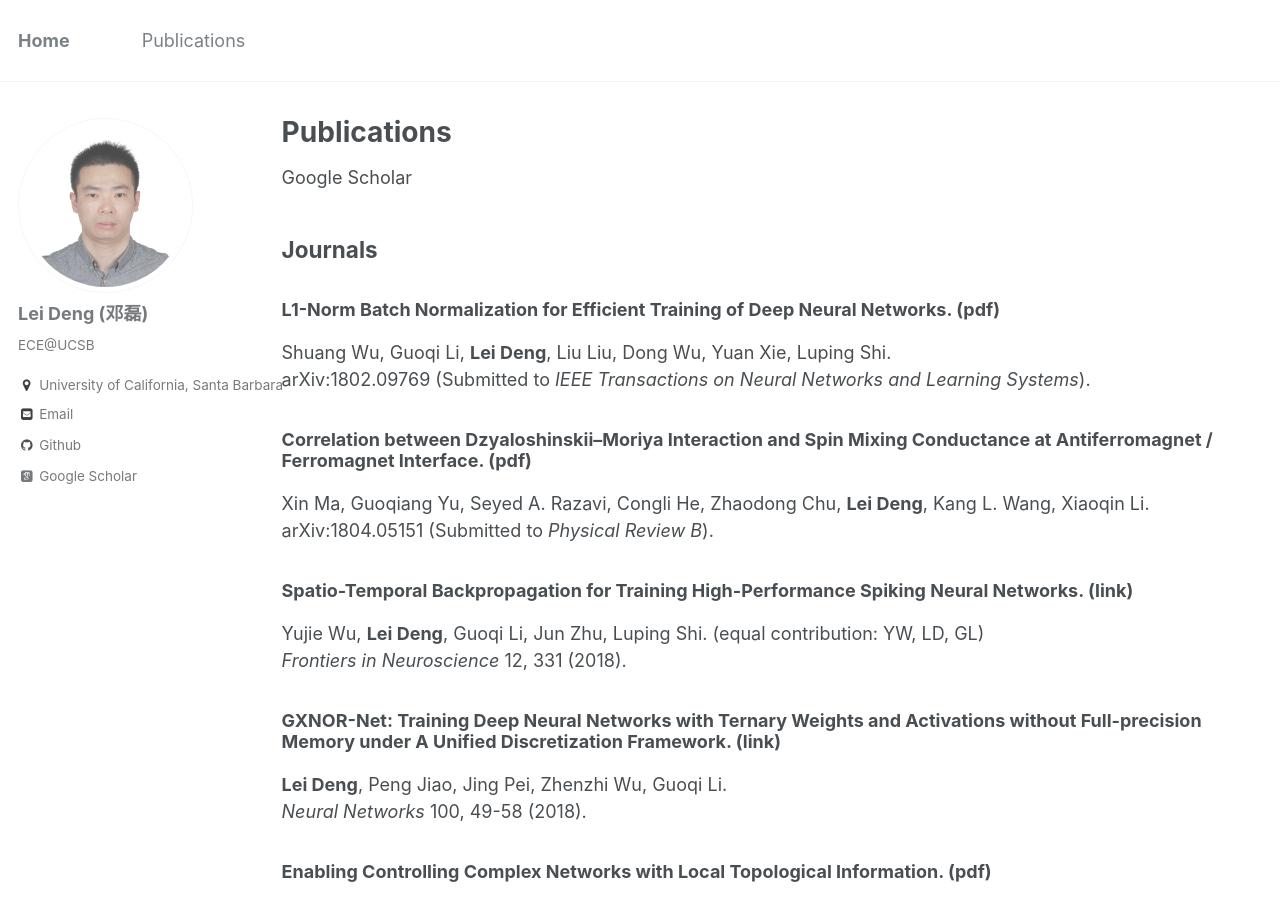
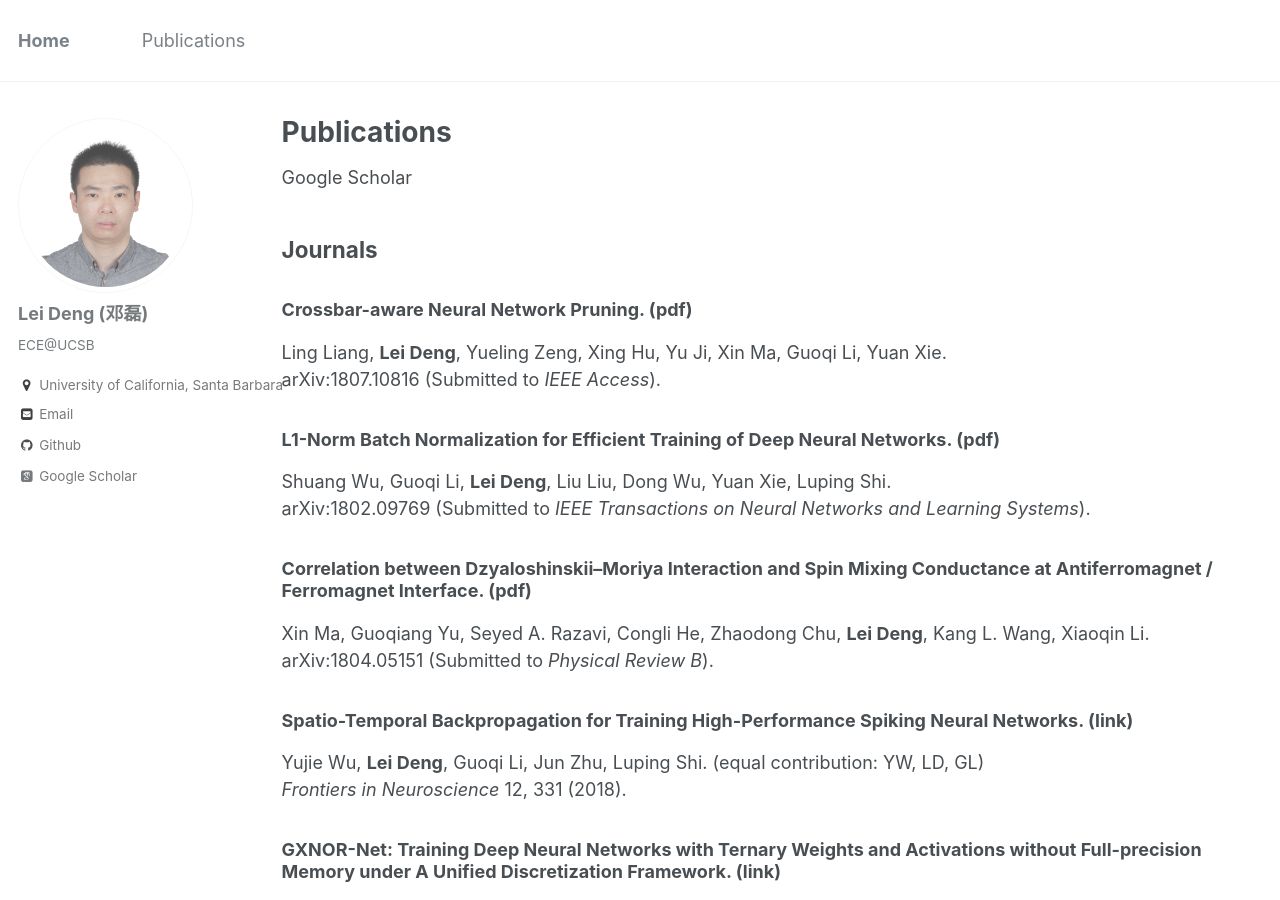
Before and after one commit to dllfei/dllfei.github.io, a Jekyll site: the page built from _pages/publications.md, in a window 1280 px wide and 900 px high. Built offline with Jekyll 4.4.1, drawn with Linux system fonts in a browser that asks for light colours; some web fonts are replaced.

Commit message:
Update publications.md

```diff
--- a/_pages/publications.md
+++ b/_pages/publications.md
@@ -7,6 +7,10 @@ author_profile: true
 [Google Scholar](https://scholar.google.com/citations?user=vlqhAN4AAAAJ&hl=zh-CN)
 
 ## Journals
+
+### Crossbar-aware Neural Network Pruning. ([pdf](https://arxiv.org/pdf/1807.10816.pdf)) <br />
+Ling Liang, **Lei Deng**, Yueling Zeng, Xing Hu, Yu Ji, Xin Ma, Guoqi Li, Yuan Xie. <br />
+arXiv:1807.10816 (Submitted to *IEEE Access*).
 
 ### L1-Norm Batch Normalization for Efficient Training of Deep Neural Networks. ([pdf](https://arxiv.org/pdf/1802.09769.pdf)) <br />
 Shuang Wu, Guoqi Li, **Lei Deng**, Liu Liu, Dong Wu, Yuan Xie, Luping Shi. <br />
```
